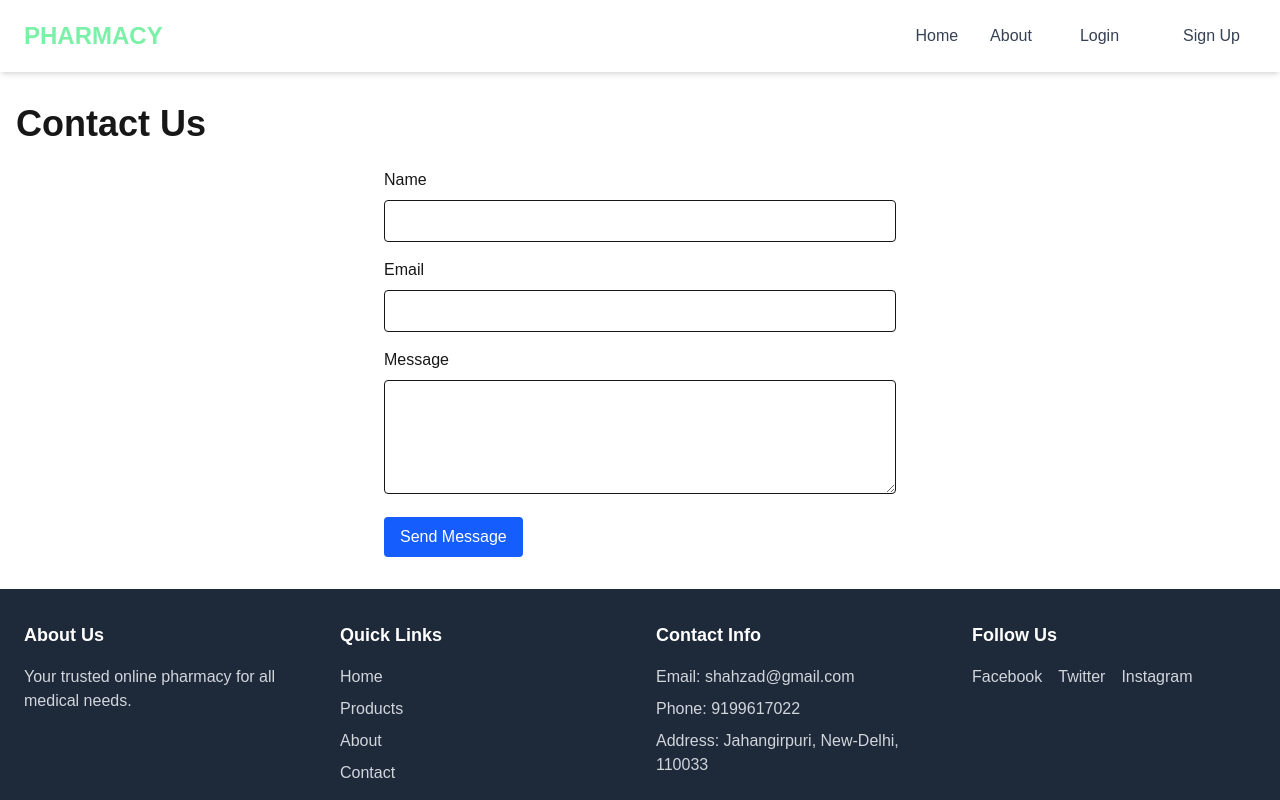
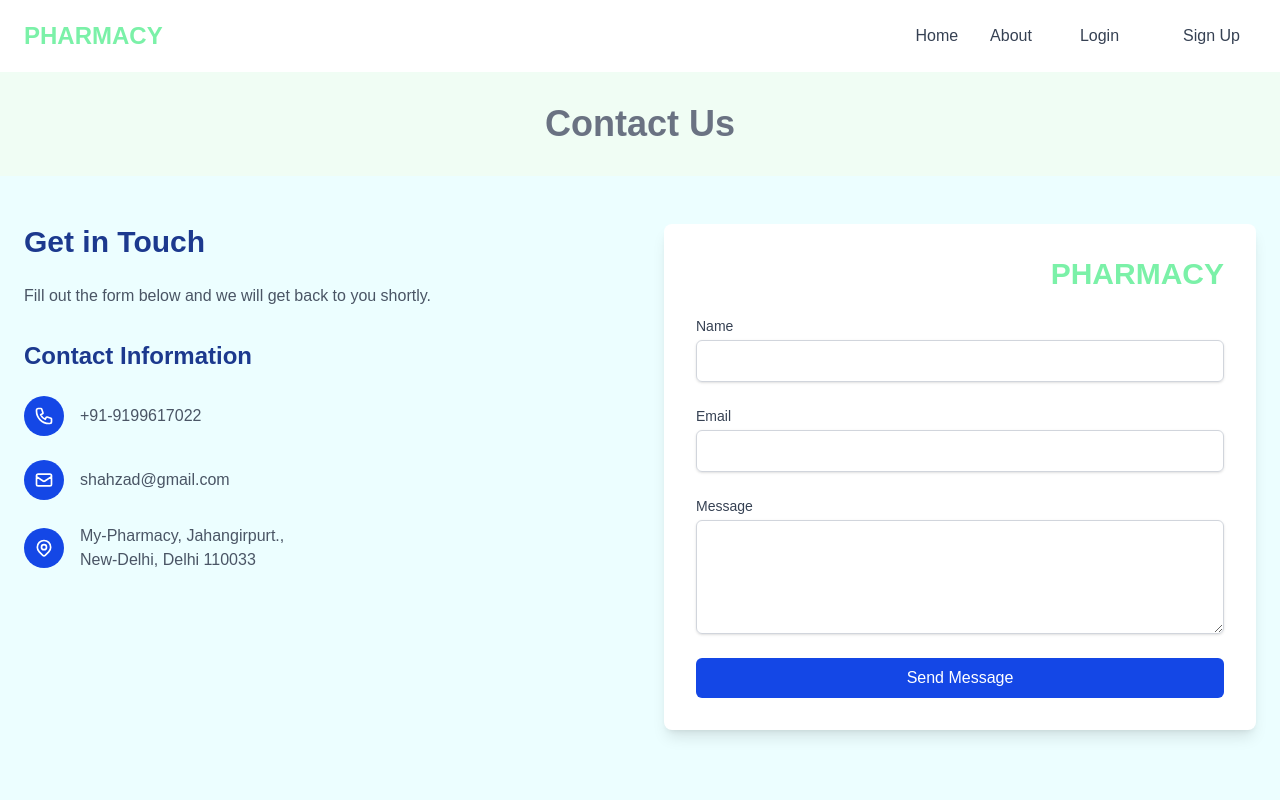
Before and after one commit to Shahzad-Akbar/Pharmacy-Project, a Next.js app in the folder frontend/: page /contact in a window 1280 px wide. Shown: the top 800 px of the page. Built offline with nearby package versions, Linux system fonts and the light colour scheme.

Commit message:
feat: Contact-us page created

```diff
--- a/frontend/src/app/(auth)/login/page.tsx
+++ b/frontend/src/app/(auth)/login/page.tsx
@@ -1,7 +1,6 @@
 'use client'
 import Link from 'next/link'
 import { useState } from 'react'
-// import { Eye, EyeOff } from 'lucide-react'
 import PublicNavbar from '@/components/shared/PublicNavbar'
 
 export default function LoginPage() {
--- a/frontend/src/app/(public)/contact/page.tsx
+++ b/frontend/src/app/(public)/contact/page.tsx
@@ -1,24 +1,134 @@
+'use client'
+import { useState } from 'react'
+// import Image from 'next/image'
+
 export default function ContactPage() {
+  const [formData, setFormData] = useState({
+    name: '',
+    email: '',
+    message: ''
+  })
+
+  const handleSubmit = (e: React.FormEvent) => {
+    e.preventDefault()
+    // Handle form submission
+    console.log(formData)
+  }
+
+  const handleChange = (e: React.ChangeEvent<HTMLInputElement | HTMLTextAreaElement>) => {
+    setFormData({
+      ...formData,
+      [e.target.name]: e.target.value
+    })
+  }
+
   return (
-    <div className="container mx-auto px-4 py-8">
-      <h1 className="text-4xl font-bold mb-6">Contact Us</h1>
-      <form className="max-w-lg mx-auto">
-        <div className="mb-4">
-          <label className="block mb-2">Name</label>
-          <input type="text" className="w-full border p-2 rounded" />
+    <div className="min-h-screen bg-cyan-50">
+
+      <div className="bg-green-50 text-gray-500 py-8 text-center">
+        <div className="container mx-auto px-6">
+          <h1 className="text-4xl font-bold">Contact Us</h1>
         </div>
-        <div className="mb-4">
-          <label className="block mb-2">Email</label>
-          <input type="email" className="w-full border p-2 rounded" />
+      </div>
+
+      <div className="container mx-auto px-6 py-12">
+        <div className="grid grid-cols-1 md:grid-cols-2 gap-12">
+          {/* Left Column - Contact Information */}
+          <div>
+            <h2 className="text-3xl font-bold text-blue-900 mb-6">Get in Touch</h2>
+            <p className="text-gray-600 mb-8">
+              Fill out the form below and we will get back to you shortly.
+            </p>
+
+            <div className="space-y-6">
+              <h3 className="text-2xl font-semibold text-blue-900">Contact Information</h3>
+
+              <div className="flex items-center space-x-4">
+                <div className="w-10 h-10 bg-blue-700 rounded-full flex items-center justify-center">
+                  <svg className="w-5 h-5 text-white" fill="none" stroke="currentColor" viewBox="0 0 24 24">
+                    <path strokeLinecap="round" strokeLinejoin="round" strokeWidth="2" d="M3 5a2 2 0 012-2h3.28a1 1 0 01.948.684l1.498 4.493a1 1 0 01-.502 1.21l-2.257 1.13a11.042 11.042 0 005.516 5.516l1.13-2.257a1 1 0 011.21-.502l4.493 1.498a1 1 0 01.684.949V19a2 2 0 01-2 2h-1C9.716 21 3 14.284 3 6V5z" />
+                  </svg>
+                </div>
+                <span className="text-gray-600">+91-9199617022</span>
+              </div>
+
+              <div className="flex items-center space-x-4">
+                <div className="w-10 h-10 bg-blue-700 rounded-full flex items-center justify-center">
+                  <svg className="w-5 h-5 text-white" fill="none" stroke="currentColor" viewBox="0 0 24 24">
+                    <path strokeLinecap="round" strokeLinejoin="round" strokeWidth="2" d="M3 8l7.89 5.26a2 2 0 002.22 0L21 8M5 19h14a2 2 0 002-2V7a2 2 0 00-2-2H5a2 2 0 00-2 2v10a2 2 0 002 2z" />
+                  </svg>
+                </div>
+                <span className="text-gray-600">shahzad@gmail.com</span>
+              </div>
+
+              <div className="flex items-center space-x-4">
+                <div className="w-10 h-10 bg-blue-700 rounded-full flex items-center justify-center">
+                  <svg className="w-5 h-5 text-white" fill="none" stroke="currentColor" viewBox="0 0 24 24">
+                    <path strokeLinecap="round" strokeLinejoin="round" strokeWidth="2" d="M17.657 16.657L13.414 20.9a1.998 1.998 0 01-2.827 0l-4.244-4.243a8 8 0 1111.314 0z" />
+                    <path strokeLinecap="round" strokeLinejoin="round" strokeWidth="2" d="M15 11a3 3 0 11-6 0 3 3 0 016 0z" />
+                  </svg>
+                </div>
+                <span className="text-gray-600">
+                  My-Pharmacy, Jahangirpurt.,<br />
+                  New-Delhi, Delhi 110033
+                </span>
+              </div>
+            </div>
+          </div>
+
+          {/* Right Column - Contact Form */}
+          <div className="bg-white p-8 rounded-lg shadow-lg">
+            <h2 className="text-3xl font-bold text-green-300 mb-6 text-right">PHARMACY</h2>
+            <form onSubmit={handleSubmit} className="space-y-6">
+              <div>
+                <label htmlFor="name" className="block text-sm font-medium text-gray-700">Name</label>
+                <input
+                  type="text"
+                  id="name"
+                  name="name"
+                  value={formData.name}
+                  onChange={handleChange}
+                  required
+                  className="mt-1 block w-full px-3 py-2 border border-gray-300 rounded-md shadow-sm focus:outline-none focus:ring-blue-700 focus:border-blue-700"
+                />
+              </div>
+
+              <div>
+                <label htmlFor="email" className="block text-sm font-medium text-gray-700">Email</label>
+                <input
+                  type="email"
+                  id="email"
+                  name="email"
+                  value={formData.email}
+                  onChange={handleChange}
+                  required
+                  className="mt-1 block w-full px-3 py-2 border border-gray-300 rounded-md shadow-sm focus:outline-none focus:ring-blue-700 focus:border-blue-700"
+                />
+              </div>
+
+              <div>
+                <label htmlFor="message" className="block text-sm font-medium text-gray-700">Message</label>
+                <textarea
+                  id="message"
+                  name="message"
+                  value={formData.message}
+                  onChange={handleChange}
+                  required
+                  rows={4}
+                  className="mt-1 block w-full px-3 py-2 border border-gray-300 rounded-md shadow-sm focus:outline-none focus:ring-blue-700 focus:border-blue-700"
+                ></textarea>
+              </div>
+
+              <button
+                type="submit"
+                className="w-full bg-blue-700 text-white py-2 px-4 rounded-md hover:bg-secondary transition-colors focus:outline-none focus:ring-2 focus:ring-offset-2 focus:ring-blue-700"
+              >
+                Send Message
+              </button>
+            </form>
+          </div>
         </div>
-        <div className="mb-4">
-          <label className="block mb-2">Message</label>
-          <textarea className="w-full border p-2 rounded" rows={4}></textarea>
-        </div>
-        <button type="submit" className="bg-blue-600 text-white px-4 py-2 rounded">
-          Send Message
-        </button>
-      </form>
+      </div>
     </div>
-  );
+  )
 }
--- a/frontend/tailwind.config.ts
+++ b/frontend/tailwind.config.ts
@@ -11,8 +11,8 @@ const config: Config = {
       colors: {
         primary: "#0077B6",  //bg-blue-700
         secondary: "#0096C7",  //bg-sky-600
-        background: "#F8F9FA",
-        textPrimary: "#023E8A",
+        background: "#F8F9FA",  //bg-gray-100
+        textPrimary: "#023E8A", //bg-blue-900
         success: "#2ECC71",
         warning: "#F4A261",
         danger: "#E63946",
```
Also changed, not shown: frontend/package.json (+7 -6 lines), 1 other file (tests, documents, lock files or other folders).
